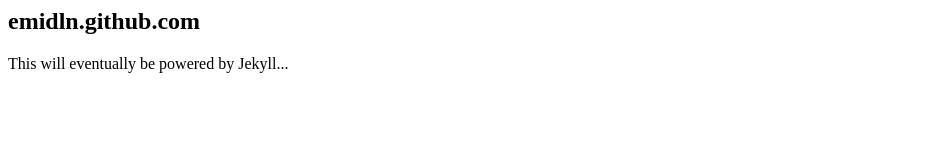
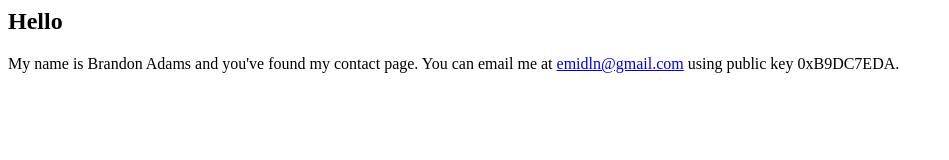
Before and after one commit to emidln/emidln.github.com, a plain HTML site: page index.html in a window 1280 px wide. Shown: the whole page, without its empty margins (0-949 px from the left). Drawn offline with Linux system fonts and the light colour scheme.

Commit message:
updated contact info

```diff
--- a/index.html
+++ b/index.html
@@ -1,9 +1,9 @@
 <html>
 <head>
-<title>test test 1..2..3....</title>
+<title>emidln (Brandon Adams)</title>
 </head>
 <body>
-<h2>emidln.github.com</h2>
-<p>This will eventually be powered by Jekyll...</p>
+<h2>Hello</h2>
+<p>My name is Brandon Adams and you've found my contact page. You can email me at <a href="emidln@gmail.com">emidln@gmail.com</a> using public key 0xB9DC7EDA.</p>
 </body>
 </html>
```
